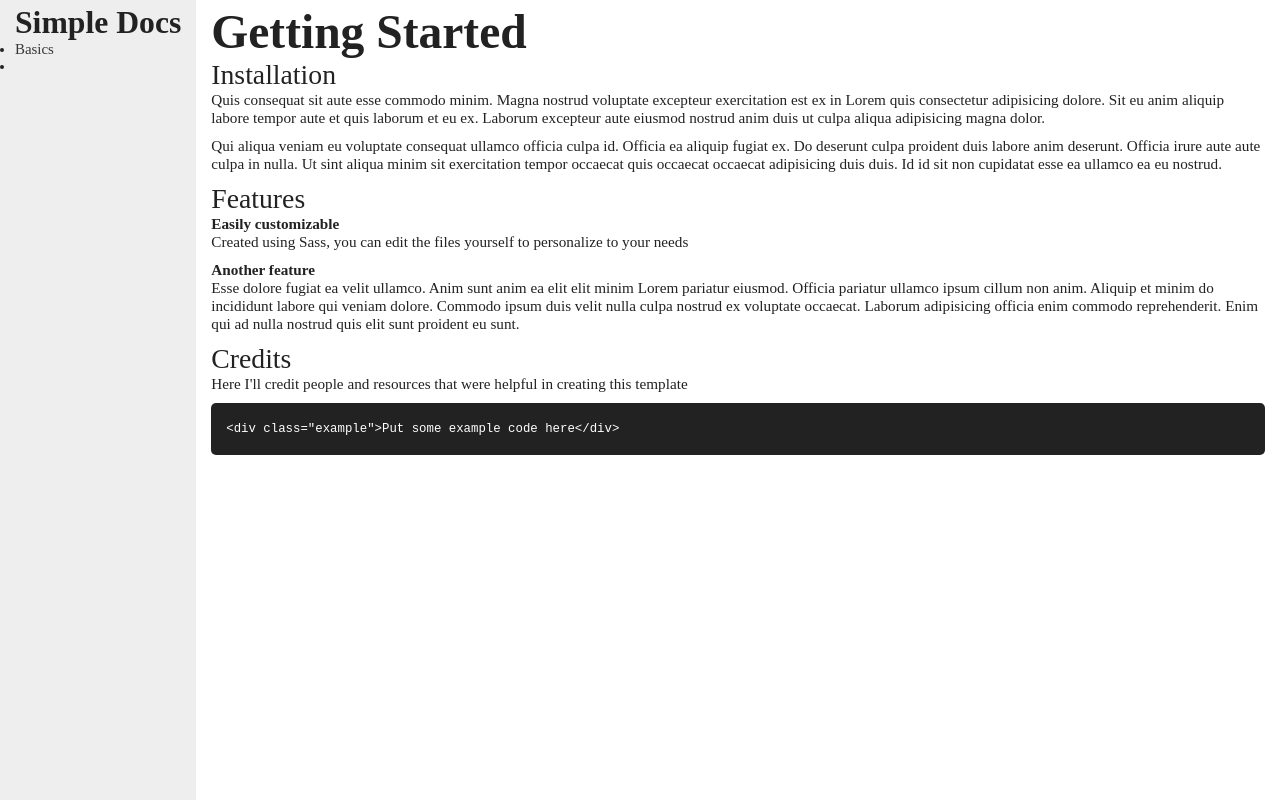
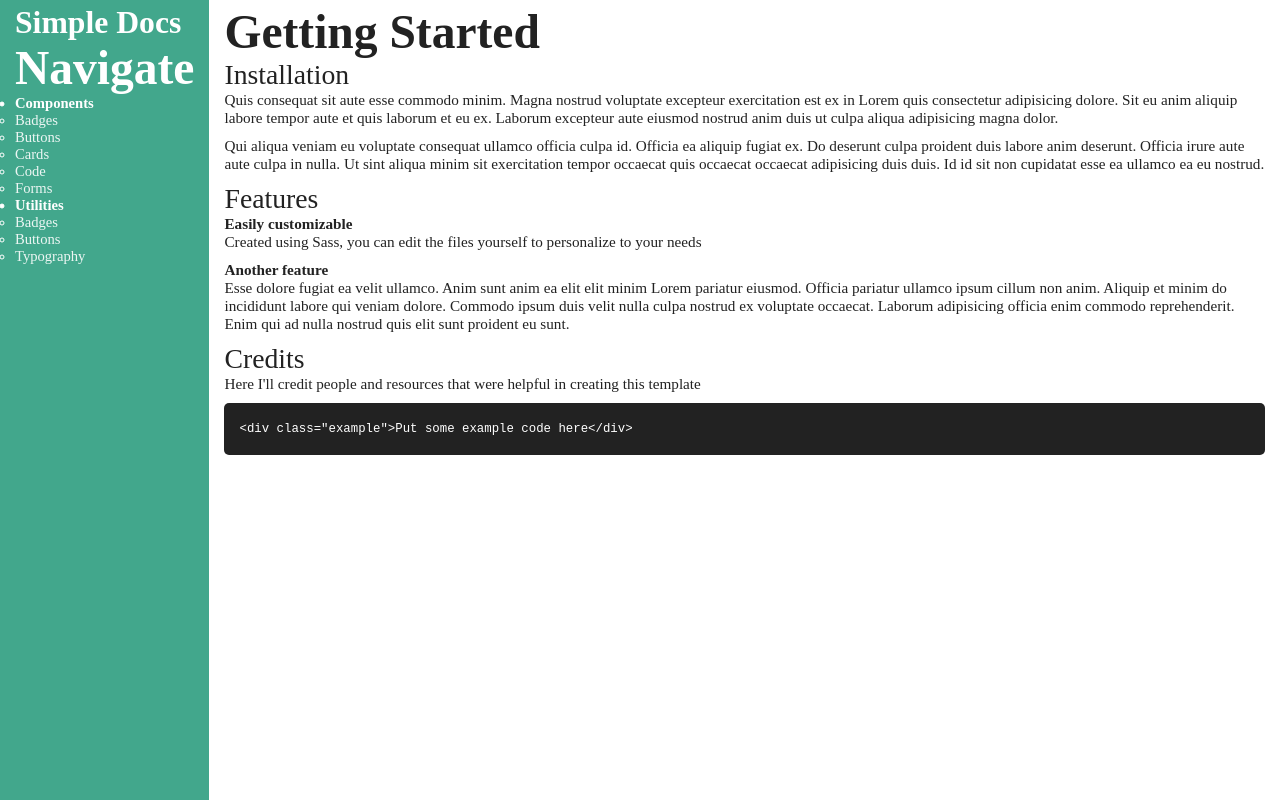
Before and after one commit to daniellenall/simple-docs, a website: page index.html in a window 1280 px wide. Drawn offline with Linux system fonts and the light colour scheme.

Commit message:
Added content

```diff
--- a/index.html
+++ b/index.html
@@ -13,12 +13,28 @@
 
 <body>
     <div class="wrapper">
-        <div class="column sidebar">
+        <div class="column sidebar bg-primary">
             <h1>Simple Docs</h1>
-            <h2></h2>
-            <ul>
-                <li><a href="#">Basics</a></li>
-                <li><a href="#"></a></li>
+            <h2 class="heading">Navigate</h2>
+            <ul class="sidebar-menu">
+                <li>
+                    <ul class="sidebar-menu">
+                        <li class="title"><h4>Components</h4></li>
+                        <li><a class="link" href="#">Badges</a></li>
+                        <li><a class="link" href="#">Buttons</a></li>
+                        <li><a class="link"href="#">Cards</a></li>
+                        <li><a class="link"href="#">Code</a></li>
+                        <li><a class="link"href="#">Forms</a></li>
+                    </ul>
+                </li>
+                <li>
+                    <ul class="sidebar-menu">
+                        <li class="title"><h4>Utilities</h4></li>
+                        <li><a class="link" href="#">Badges</a></li>
+                        <li><a class="link" href="#">Buttons</a></li>
+                        <li><a class="link"href="#">Typography</a></li>
+                    </ul>
+                </li>
             </ul>
         </div>
 
```
